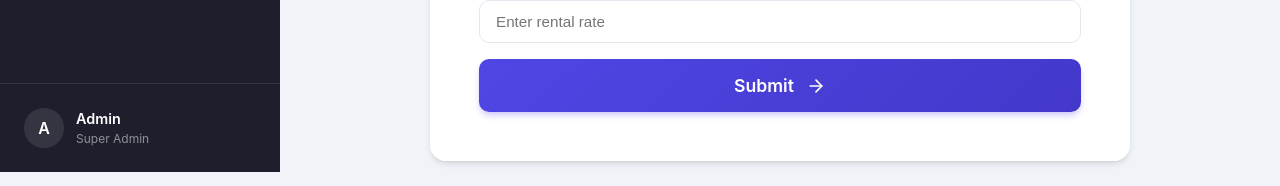
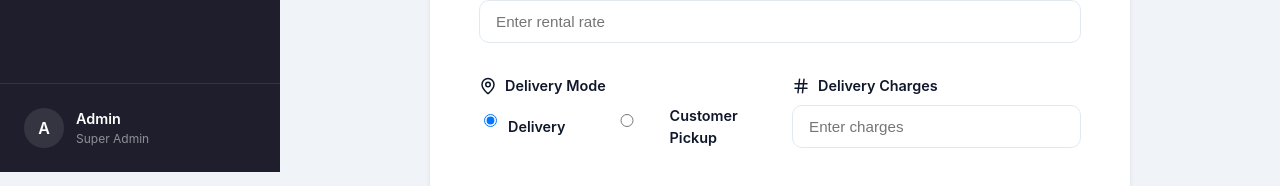
Before and after one commit to prasanth08-29/Rental-Management-System-, a React (Vite) app in the folder rental-frontend/: page / in a window 1280 px wide. Shown: the part 628-814 px from the top of the page. Built offline with nearby package versions, Linux system fonts and the light colour scheme; no server answers.

Commit message:
Add Delivery & Pickup options (custom charges support)

```diff
--- a/rental-frontend/src/pages/ClientBooking.jsx
+++ b/rental-frontend/src/pages/ClientBooking.jsx
@@ -18,6 +18,8 @@ const ClientBooking = () => {
         rentalRate: '',
         startDate: '',
         endDate: '',
+        deliveryMode: 'delivery', // 'delivery' or 'pickup'
+        deliveryCharges: '',
     });
     const [submitting, setSubmitting] = useState(false);
 
@@ -36,6 +38,25 @@ const ClientBooking = () => {
             console.error(err);
             setLoading(false);
         }
+    };
+
+    const handleProductChange = (productId) => {
+        const selectedProduct = products.find(p => p._id === productId);
+        setFormData(prev => ({
+            ...prev,
+            productId,
+            rentalRate: selectedProduct ? selectedProduct.pricePerDay : '',
+            deliveryCharges: (prev.deliveryMode === 'delivery' && selectedProduct) ? selectedProduct.deliveryCharges : (prev.deliveryMode === 'pickup' ? 0 : '')
+        }));
+    };
+
+    const handleDeliveryModeChange = (mode) => {
+        const selectedProduct = products.find(p => p._id === formData.productId);
+        setFormData(prev => ({
+            ...prev,
+            deliveryMode: mode,
+            deliveryCharges: mode === 'pickup' ? 0 : (selectedProduct ? selectedProduct.deliveryCharges : '')
+        }));
     };
 
     const handleSubmit = async (e) => {
@@ -103,14 +124,7 @@ const ClientBooking = () => {
                             </label>
                             <select
                                 value={formData.productId}
-                                onChange={e => {
-                                    const selectedProduct = products.find(p => p._id === e.target.value);
-                                    setFormData({
-                                        ...formData,
-                                        productId: e.target.value,
-                                        rentalRate: selectedProduct ? selectedProduct.pricePerDay : ''
-                                    });
-                                }}
+                                onChange={e => handleProductChange(e.target.value)}
                                 required
                             >
                                 <option value="">-- Choose a product --</option>
@@ -162,6 +176,48 @@ const ClientBooking = () => {
                         />
                     </div>
 
+
+                    <div className="grid-responsive" style={{ marginTop: '1rem' }}>
+                        <div>
+                            <label style={{ display: 'flex', alignItems: 'center', gap: '0.5rem', marginBottom: '0.5rem', fontWeight: '600' }}>
+                                <MapPin size={18} /> Delivery Mode
+                            </label>
+                            <div style={{ display: 'flex', gap: '1.5rem', marginTop: '0.5rem' }}>
+                                <label style={{ display: 'flex', alignItems: 'center', gap: '0.5rem', cursor: 'pointer' }}>
+                                    <input
+                                        type="radio"
+                                        name="deliveryMode"
+                                        checked={formData.deliveryMode === 'delivery'}
+                                        onChange={() => handleDeliveryModeChange('delivery')}
+                                    /> Delivery
+                                </label>
+                                <label style={{ display: 'flex', alignItems: 'center', gap: '0.5rem', cursor: 'pointer' }}>
+                                    <input
+                                        type="radio"
+                                        name="deliveryMode"
+                                        checked={formData.deliveryMode === 'pickup'}
+                                        onChange={() => handleDeliveryModeChange('pickup')}
+                                    /> Customer Pickup
+                                </label>
+                            </div>
+                        </div>
+
+                        {formData.deliveryMode === 'delivery' && (
+                            <div>
+                                <label style={{ display: 'flex', alignItems: 'center', gap: '0.5rem', marginBottom: '0.5rem', fontWeight: '600' }}>
+                                    <Hash size={18} /> Delivery Charges
+                                </label>
+                                <input
+                                    type="number"
+                                    placeholder="Enter charges"
+                                    value={formData.deliveryCharges}
+                                    onChange={e => setFormData({ ...formData, deliveryCharges: e.target.value })}
+                                    required
+                                />
+                            </div>
+                        )}
+                    </div>
+
                     <button
                         type="submit"
                         className="btn btn-primary"
```
Also changed, not shown: 1 other file (tests, documents, lock files or other folders).
